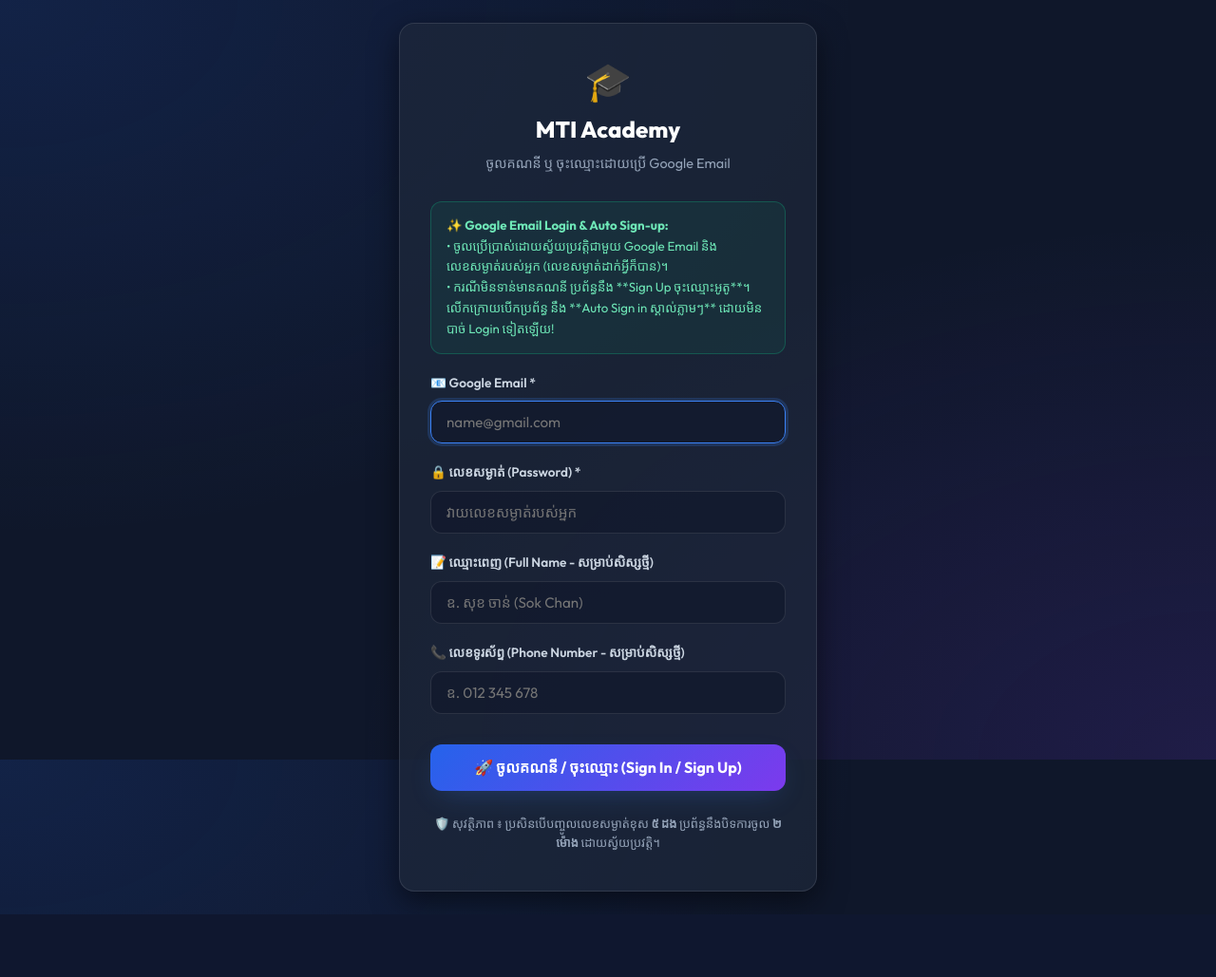
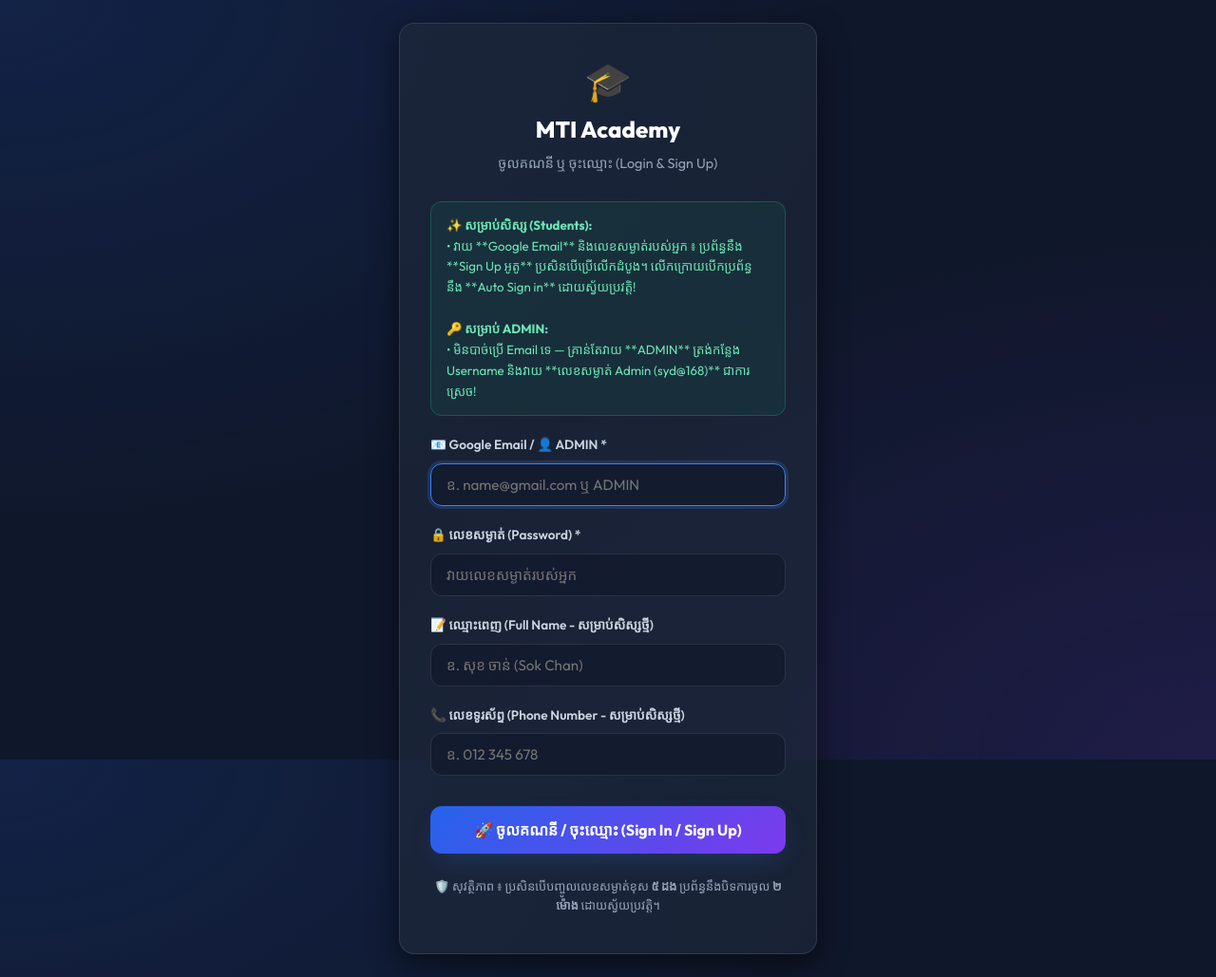
Before and after one commit to SayanndaraKH/MTI-Registraton, a FastAPI app: page /login in a window 1280 px wide. Shown: the whole page at 95% size. Before the commit the page ends 963 px from the top, so only its background shows below. Run offline with FastAPI, Linux system fonts and the light colour scheme; some web fonts are replaced.

Commit message:
Deploy: Add all project files (app, templates, static)

```diff
--- a/app/main.py
+++ b/app/main.py
@@ -191,14 +191,26 @@ def do_login(
     if username_clean.upper() == "USER":
         return reject("គណនី 'USER' ត្រូវបិទមិនឱ្យប្រើប្រាស់ទៀតឡើយ — សូមប្រើប្រាស់ Google Email របស់អ្នកដើម្បី Sign in ឬ Sign up វិញ! ('USER' account is deprecated - please use your Google Email)")
 
-    # 2. ADMIN account handler
+    # 2. ADMIN account handler (No email required for ADMIN - just username 'ADMIN' + admin password)
     if username_clean.upper() == "ADMIN":
-        if password_clean != (settings.ADMIN_PASSWORD or "syd@168"):
-            return reject("លេខសម្ងាត់ Admin មិនត្រឹមត្រូវទេ! (Incorrect Admin Password)")
-
         admin_user = db.query(User).filter(func.lower(User.username) == "admin").first()
         if not admin_user:
             admin_user = db.query(User).filter(User.role == "ADMIN").first()
+
+        expected_admin_pass = settings.ADMIN_PASSWORD or "syd@168"
+        is_pass_valid = False
+
+        if admin_user:
+            is_pass_valid = (
+                verify_password(password_clean, admin_user.password_hash) or
+                (admin_user.password_plain and admin_user.password_plain == password_clean) or
+                password_clean == expected_admin_pass
+            )
+        else:
+            is_pass_valid = (password_clean == expected_admin_pass)
+
+        if not is_pass_valid:
+            return reject("លេខសម្ងាត់ Admin មិនត្រឹមត្រូវទេ! (Incorrect Admin Password)")
 
         if not admin_user:
             admin_user = User(
@@ -224,6 +236,7 @@ def do_login(
             admin_user.role = "ADMIN"
             admin_user.is_active = True
             admin_user.last_seen = datetime.utcnow()
+
         db.commit()
         db.refresh(admin_user)
         user = admin_user
--- a/templates/login.html
+++ b/templates/login.html
@@ -3,7 +3,7 @@
 <head>
   <meta charset="UTF-8">
   <meta name="viewport" content="width=device-width, initial-scale=1.0">
-  <title>ចូលគណនី (Google Email Login & Sign Up) - MTI Academy</title>
+  <title>ចូលគណនី (Login & Sign Up) - MTI Academy</title>
   <link rel="stylesheet" href="/static/css/style.css?v=3.0">
 </head>
 <body>
@@ -16,7 +16,7 @@
           MTI Academy
         </h1>
         <p style="color:var(--text-muted); font-size:0.9rem; margin-top:0.35rem;">
-          ចូលគណនី ឬ ចុះឈ្មោះដោយប្រើ Google Email
+          ចូលគណនី ឬ ចុះឈ្មោះ (Login & Sign Up)
         </p>
       </div>
 
@@ -27,17 +27,18 @@
       {% endif %}
 
       <div style="background:rgba(16,185,129,0.08); border:1px solid rgba(16,185,129,0.3); color:#6ee7b7; border-radius:var(--radius-md); padding:0.85rem 1rem; font-size:0.83rem; margin-bottom:1.25rem; line-height:1.65;">
-        ✨ <strong>Google Email Login & Auto Sign-up:</strong><br>
-        • ចូលប្រើប្រាស់ដោយស្វ័យប្រវត្តិជាមួយ Google Email និងលេខសម្ងាត់របស់អ្នក (លេខសម្ងាត់ដាក់អ្វីក៏បាន)។<br>
-        • ករណីមិនទាន់មានគណនី ប្រព័ន្ធនឹង **Sign Up ចុះឈ្មោះអូតូ**។ លើកក្រោយបើកប្រព័ន្ធ នឹង **Auto Sign in ស្គាល់ភ្លាមៗ** ដោយមិនបាច់ Login ទៀតឡើយ!
+        ✨ <strong>សម្រាប់សិស្ស (Students):</strong><br>
+        • វាយ **Google Email** និងលេខសម្ងាត់របស់អ្នក ៖ ប្រព័ន្ធនឹង **Sign Up អូតូ** ប្រសិនបើប្រើលើកដំបូង។ លើកក្រោយបើកប្រព័ន្ធ នឹង **Auto Sign in** ដោយស្វ័យប្រវត្តិ!<br><br>
+        🔑 <strong>សម្រាប់ ADMIN:</strong><br>
+        • មិនបាច់ប្រើ Email ទេ — គ្រាន់តែវាយ **ADMIN** ត្រង់កន្លែង Username និងវាយ **លេខសម្ងាត់ Admin (syd@168)** ជាការស្រេច!
       </div>
 
       <form method="post" action="/login">
         <input type="hidden" name="next" value="{{ next }}">
 
         <div class="form-group">
-          <label class="form-label" for="username">📧 Google Email *</label>
-          <input type="email" id="username" name="username" class="form-input" placeholder="name@gmail.com" required autofocus autocomplete="username">
+          <label class="form-label" for="username">📧 Google Email / 👤 ADMIN *</label>
+          <input type="text" id="username" name="username" class="form-input" placeholder="ឧ. name@gmail.com ឬ ADMIN" required autofocus autocomplete="username">
         </div>
 
         <div class="form-group">
```
